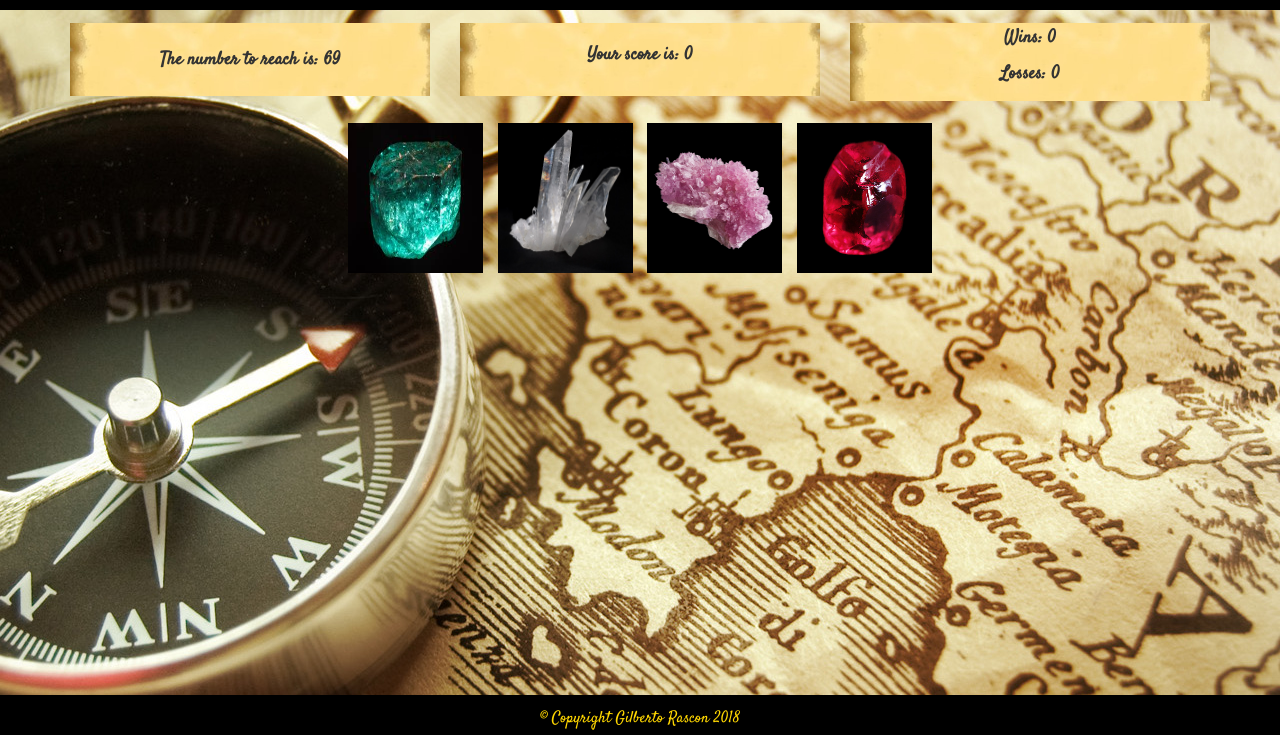
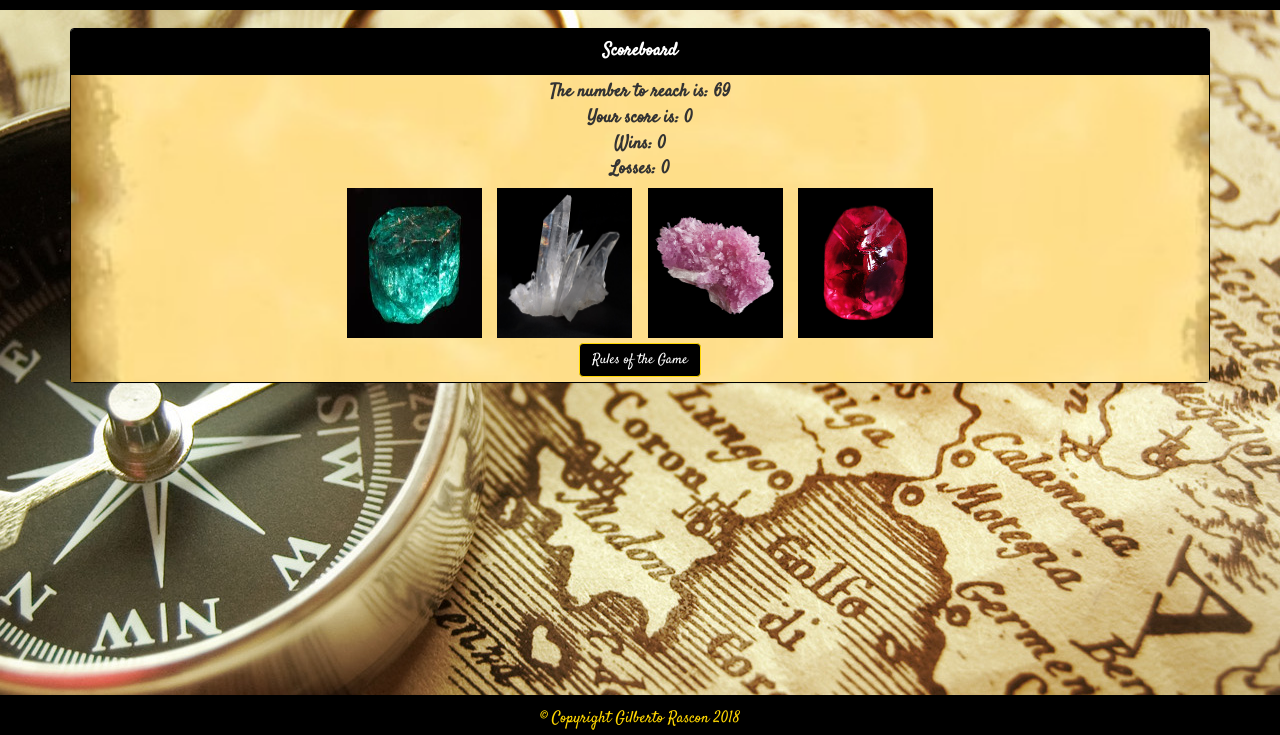
Before and after one commit to Grascon/Crystals-Collector-Game, a plain HTML site: page index.html in a window 1280 px wide. Both pictures are taken after a click on the button "Start". Shown: the part 65-800 px from the top of the page. Drawn offline with nearby package versions, Linux system fonts and the light colour scheme.

Commit message:
Restructured game layout and added start/rules button

```diff
--- a/assets/css/style.css
+++ b/assets/css/style.css
@@ -12,13 +12,13 @@ body {
 	margin-bottom: 50px;
 }
 .row {
-	    margin-bottom: 1%;
+	margin-bottom: 1%;
 }
 .Title {
-	    background-color: black;
-	    text-align: center;
-	    color: gold;
-	    padding: 1%;
+	background-color: black;
+	text-align: center;
+	color: gold;
+	padding: 1%;
 }
 h1{
 	margin-top: 5px;
@@ -26,32 +26,38 @@ h1{
     font-family: 'Satisfy', cursive;
 }
 .Instructions {
-	margin-top: 10px;
-	background-color: white;
+	background-image: url(../images/Map-Background2.jpg);
+	background-position: center;
+    background-repeat: no-repeat;
+    background-size: cover;
     font-family: 'Satisfy', cursive;
     font-size: 18px;
     font-weight: bold;
 	padding: 1%;
 	text-align: center;
 }
-.Random-Number{
-	background-image: url(../images/Map-Background2.jpg);
-	background-position: center;
-    background-repeat: no-repeat;
-    background-size: cover;
-    text-align: center;
-    font-family: 'Satisfy', cursive;
+.btn-primary {
+    color: #fff;
+    background-color: black;
+    border-color: gold;
+}
+.panel-primary {
+    border-color: black;
+    margin-top: 5px;
+}
+.panel-primary>.panel-heading {
+    background-color: black;
+    border-color: black;
+	color: white;
+	text-align: center;
+	font-family: 'Satisfy', cursive;
     font-size: 18px;
     font-weight: bold;
-	height: 73px;
-    padding: 25px;
-    margin-bottom: 5px;
 }
-.Crystals {
-	text-align: center;
+.panel-body {
+	padding: 0px;
 }
-
-.Game-Tracker {
+#body-panel {
 	background-image: url(../images/Map-Background2.jpg);
 	background-position: center;
     background-repeat: no-repeat;
@@ -60,25 +66,9 @@ h1{
 	font-family: 'Satisfy', cursive;
     font-size: 18px;
     font-weight: bold;
-	padding: 1%;
-	margin-bottom: 5px;
+    padding: 5px;
 }
-.Scoreboard {
-	background-image: url(../images/Map-Background2.jpg);
-	background-position: center;
-    background-repeat: no-repeat;
-    background-size: cover;
-	text-align: center;
-	text-align: center;
-	font-family: 'Satisfy', cursive;
-    font-size: 18px;
-    font-weight: bold;
-    height: 73px;
-    padding: 20px;
-    margin-bottom: 5px;
-
-}
-.Score {
+.Crystals {
 	text-align: center;
 }
 img {
--- a/assets/javascript/game.js
+++ b/assets/javascript/game.js
@@ -2,7 +2,7 @@ $(document).ready(function(){
 
 	//selecting random number
 	var numberChoosen = Math.floor(Math.random()*120+19);
-	$(".Random-Number").text("The number to reach is: " + numberChoosen);
+	$("#Random-Number").text("The number to reach is: " + numberChoosen);
 
 
 	//values for the crystals
@@ -20,23 +20,22 @@ $(document).ready(function(){
 	$("#Score").text("Your score is: " + score);
 	$("#wins").text(wins);
 	$("#losses").text(losses);
+	$("#tracker-panel").hide();
 	$(".Crystals").hide();
-	$(".Random-Number").hide();
-	$(".Scoreboard").hide();
-	$(".Game-Tracker").hide();
-	$(".Instructions").append('<button id="initialButton">Start</button>');
+	$(".Instructions").append('<button id="initialButton" class=" btn btn-primary">Start</button>');
 	$("#initialButton").on("click", function(){
-		$(".Instructions").hide();
+		$("#instructions-panel").hide();
+		$("#tracker-panel").show();
 		$(".Crystals").show();
-		$(".Random-Number").show();
-		$(".Scoreboard").show();
-		$(".Game-Tracker").show();
-		//create restart function
+		$(".Crystals").append('<button id="instructions-button" class=" btn btn-primary">Rules of the Game</button>');
+		$("#instructions-button").on("click", function(){
+			location.reload();
+		});
 	});
 	//resets game by resetting score variable back to zero and getting a new random number and new random numbers for each crystal value
 	function reset(){
 		numberChoosen = Math.floor(Math.random()*120+19);
-		$(".Random-Number").text("The number to reach is: " + numberChoosen);
+		$("#Random-Number").text("The number to reach is: " + numberChoosen);
 		crystalValue1 = Math.floor(Math.random()*12+1);
 		crystalValue2 = Math.floor(Math.random()*12+1);
 		crystalValue3 = Math.floor(Math.random()*12+1);
--- a/index.html
+++ b/index.html
@@ -20,6 +20,9 @@
 	<div class="container">
 		<div class = "row">
 			<div class="col-lg-12">
+				<div class="panel panel-primary" id="instructions-panel">
+					<div class="panel-heading">Rules of the Game</div>
+					<div class="panel-body">
 						<div class="Instructions">
 							<p>You will be given a random number at the start of the game.</p>
 							<p>There are four crystals below. By clicking on a crystal you will add a specific amount of points to your total score.</p>
@@ -29,33 +32,32 @@
 						</div>
 					</div>
 				</div>
-		<div class = "row">
-			<div class="col-sm-4">
-				<div class="Random-Number"></div>
-			</div>
-			<div class="col-sm-4">
-				<div class="Scoreboard">
-					<p><span id="Score"></span></p>
-				</div>
-			</div>
-			<div class="col-sm-4">
-				<div class="Game-Tracker">
-					<p>Wins: <span id="wins"></span></p>
-					<p>Losses: <span id="losses"></span></p>
-				</div>
 			</div>
 		</div>
 		<div class = "row">
-			<div class="col-md-12">
+			<div class="col-lg-12">
+				<div class="panel panel-primary" id="tracker-panel">
+					<div class="panel-heading">Scoreboard</div>
+					<div class="panel-body" id=body-panel>
+						<span id="Random-Number"></span>
+						<br>
+						<span id="Score"></span>
+						<br>
+						Wins: <span id="wins"></span>
+						<br>
+						Losses: <span id="losses"></span>
+						<br>
 						<div class="Crystals">
 							<img id="emerald" src="assets/images/Emerald.jpg" alt="Emerald" data-score="">
 							<img id="quartz" src="assets/images/Quartz.jpg" alt="Quartz" data-score="">
 							<img id="rose-quartz" src="assets/images/Rose-Quartz.jpg" alt="Rose-Quartz" data-score="">
 							<img id="ruby" src="assets/images/Ruby.jpg" alt="Ruby" data-score="">
+							<br>
 						</div>
 					</div>
 				</div>
-
+			</div>
+		</div>
 	</div>
 	<div class="footer">&copy Copyright Gilberto Rascon 2018</div>
 </body>
```
Lines whose indentation alone changed are shown as unchanged.
